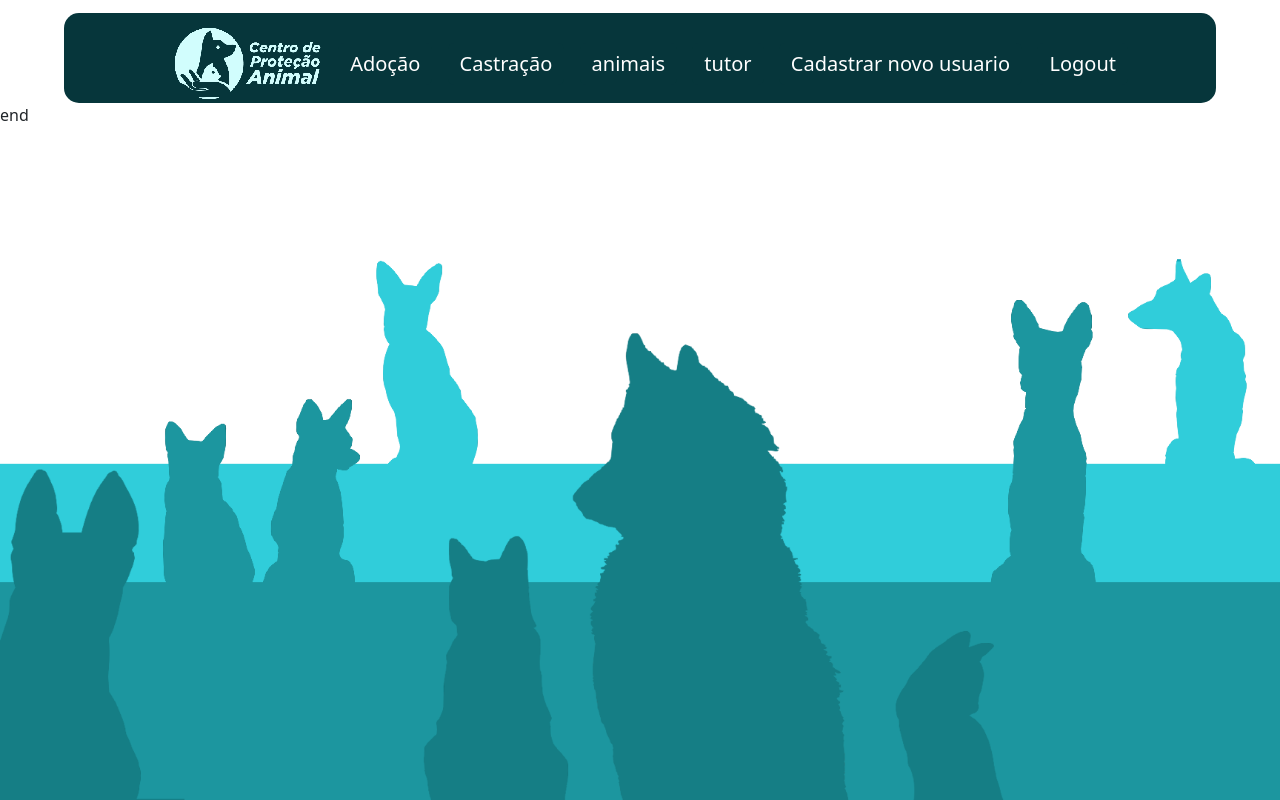
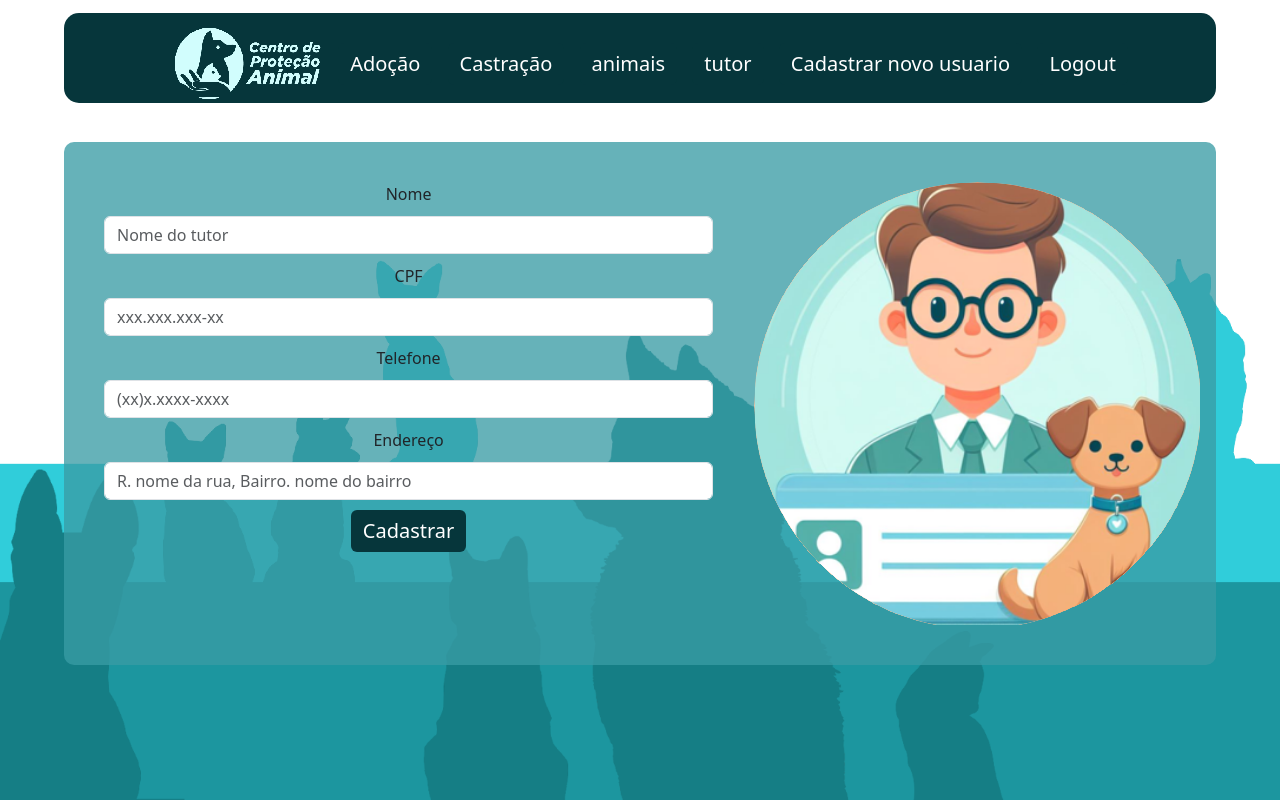
Before and after one commit to VictorJoseNogueira/Projeto-Integrador, a Flask app: page /tutor/ in a window 1280 px wide. Run offline with Flask 3, Linux system fonts and the light colour scheme.

Commit message:
update
conectando ao DB

```diff
--- a/upa-animal/app/controllers/default.py
+++ b/upa-animal/app/controllers/default.py
@@ -1,7 +1,7 @@
-from app import app
+from app import app, db
 from flask import render_template, url_for, redirect, request, session
 from app.models.tables import User, Tutor, Animal
-from app.models.form import LoginForm,Cadastro
+from app.models.form import LoginForm,Cadastro,cadastrar_animal,cadastrar_tutor
 
 @app.route("/")
 @app.route("/index/")
@@ -9,15 +9,37 @@ def index():
     tutores = Tutor.query.all()
     return render_template('index.html',tutores=tutores)
 
-@app.route('/login/')
+@app.route('/login/', methods=['GET','POST'])
 def login():
     login = LoginForm()
+    if login.validate_on_submit():
+        print(login.email.data)
+        print(login.senha.data)
     return render_template("login.html", login=login)
 
-@app.route('/tutor/')
-def tutor():
-    return render_template("tutor.html")
+@app.route('/tutor/<info>')
+@app.route('/tutor/', defaults={'info':None}, methods=['GET', 'POST'])
+def tutor(info):
+    tutores = cadastrar_tutor()
+    if tutores.validate_on_submit():
+        print(tutores.nome.data)
+        novo_tutor = Tutor(nome=tutores.nome.data, cpf=tutores.cpf.data, tel=tutores.tel.data, endereco = tutores.endereco.data)
+        db.session.add(novo_tutor)
+        db.session.commit()
+        return redirect(url_for('index'))
+    return render_template("tutor.html", tutores=tutores)
 
+
+@app.route("/cadastro/<info>")
+@app.route("/cadastro/", defaults={'info':None}, methods=['GET', 'POST'])
+def cadastro(info):
+    cadastro = Cadastro()
+    if cadastro.validate_on_submit():
+        novo_usuario = User(nome=cadastro.nome.data, email=cadastro.email.data, senha=cadastro.senha.data)
+        db.session.add(novo_usuario)
+        db.session.commit()
+        return redirect(url_for('index'))
+    return render_template('cadastro.html', cadastro=cadastro)
 
 
 @app.route('/animais/')
@@ -30,8 +52,3 @@ def xpace():
     animals = Animal.query.filter_by(id_tutor=5).all()
     return render_template('detail.html', animals=animals)
 '''
-
-@app.route("/cadastro/")
-def cadastro():
-    cadastro = Cadastro()
-    return render_template('cadastro.html', cadastro=cadastro)
--- a/upa-animal/app/models/form.py
+++ b/upa-animal/app/models/form.py
@@ -1,5 +1,5 @@
 from flask_wtf import FlaskForm
-from wtforms import  PasswordField,BooleanField, EmailField, StringField
+from wtforms import  PasswordField,BooleanField, EmailField, StringField,IntegerField, FloatField,SelectField,TextAreaField
 from wtforms.validators import DataRequired
 
 class LoginForm(FlaskForm):
@@ -12,3 +12,18 @@ class Cadastro(FlaskForm):
     nome = StringField('nome', validators=[DataRequired()])
     email = EmailField('email', validators=[DataRequired()])
     senha = PasswordField('senha', validators=[DataRequired()])
+
+class cadastrar_tutor(FlaskForm):
+    nome = StringField('nome', validators=[DataRequired()])
+    cpf = StringField('cpf', validators=[DataRequired()])
+    tel = StringField('tel', validators=[DataRequired()])
+    endereco = StringField('endereco', validators=[DataRequired()])
+
+
+
+class cadastrar_animal(FlaskForm):
+    nome_animal = StringField('nome', validators=[DataRequired()])
+    raca = SelectField('Raça', choices=[('gato', 'Gato'), ('cachorro', 'Cachorro')], validators=[DataRequired()])
+    peso = FloatField('Peso', validators=[DataRequired()])
+    idade = IntegerField('Idade', validators=[DataRequired()])
+    sexo = SelectField('Sexo', choices=[('macho', 'Macho'), ('femea', 'Fêmea')], validators=[DataRequired()])
--- a/upa-animal/app/static/css/style.css
+++ b/upa-animal/app/static/css/style.css
@@ -22,6 +22,7 @@
     border-radius: 10px;
     text-align: center;
     background-color: #3a9ca538;
+    overflow: hidden;
 
     }
 
@@ -188,3 +189,42 @@ width: 450px;}
 .form-signin > * {
   margin-bottom: 10px; /* Adiciona um espaço de 5px entre cada elemento */
 }
+
+
+.container-cadastro-tutor{
+
+  padding: 5px;
+  max-width: 60%;
+  border-radius: 20px;
+
+
+}
+
+.container-cadastro-img{
+
+max-width: 40%;
+border: 20px;
+
+}
+
+.container-cadastro-tutor, .container-cadastro-img{
+  float: left; /* Faz com que as divs fiquem uma ao lado da outra */
+  box-sizing: border-box; /* Inclui a largura da borda e do preenchimento no cálculo da largura */
+  padding: 20px; /* Espaçamento interno para melhorar a visualização */
+  width: 60%;
+}
+.container-global-cadastro{
+
+  width: 90%;
+  margin-top: 3%;
+  margin-left: auto;
+  margin-right: auto;
+  padding: 20px;
+  padding-left: 20px;
+  padding-right: 50px;
+  border-radius: 10px;
+  text-align: center;
+  background-color: #3a9ca5c5;
+  overflow: hidden;
+
+  }
--- a/upa-animal/app/templates/login.html
+++ b/upa-animal/app/templates/login.html
@@ -21,7 +21,8 @@
         </div>
         <div class="container-login-form">
 
-            <form class="form-signin" action='' method='GET'>
+            <form class="form-signin" action='' method='POST'>
+             {{login.csrf_token}}
 
                 <h1 class="h3 mb-3 font-weight-normal">Faça seu Login</h1>
 
--- a/upa-animal/app/templates/tutor.html
+++ b/upa-animal/app/templates/tutor.html
@@ -1,9 +1,36 @@
 {% extends "base.html" %}
 
-{% block title %} detalhes do tutor - nome do tutor {% endblock title %}
+{% block title %}- Cadastrar tutor {% endblock title %}
 
 {% block content %}
+      <div class="container-global-cadastro">
+        <div class="container-cadastro-tutor">
+          <form action="" method="POST">
+            {{tutores.crf_token}}
 
-  end
+                <div class="form-signin">
+                <label class="form-label" for="inputName"> Nome</label>
+                {{ tutores.nome(class='form-control', placeholder='Nome do tutor') }}
 
-{% endblock content %}
+                <label class="form-label" for="inputCPF">CPF</label>
+                {{tutores.cpf(class='form-control', placeholder='xxx.xxx.xxx-xx')}}
+
+                <label class="form-label" for="inputTEL">Telefone</label>
+                {{tutores.tel(class='form-control', placeholder='(xx)x.xxxx-xxxx')}}
+
+                <label class="form-label" for="inputEndereco">Endereço</label>
+                {{tutores.endereco(class='form-control', placeholder='R. nome da rua, Bairro. nome do bairro')}}
+
+              </div>
+
+                <button class="btn btn-primary btn-block btn-color" type="submit">Cadastrar</button>
+
+              <!-- Submit button -->
+
+              </form>
+          </div>
+          <div class="container-cadastro-img">
+            <img src="{{url_for('static', filename='img/tutor-cadastro-450-be.png')}}" alt="imagem de um tutor segurando um cachorro">
+          </div>
+
+    {% endblock content %}
```
Also changed, not shown: upa-animal/app/models/tables.py (+5 -6 lines), upa-animal/app/templates/cadastro.html (+13 -8 lines), upa-animal/app/static/img/tutor-cadastro-450-be.png (added).
